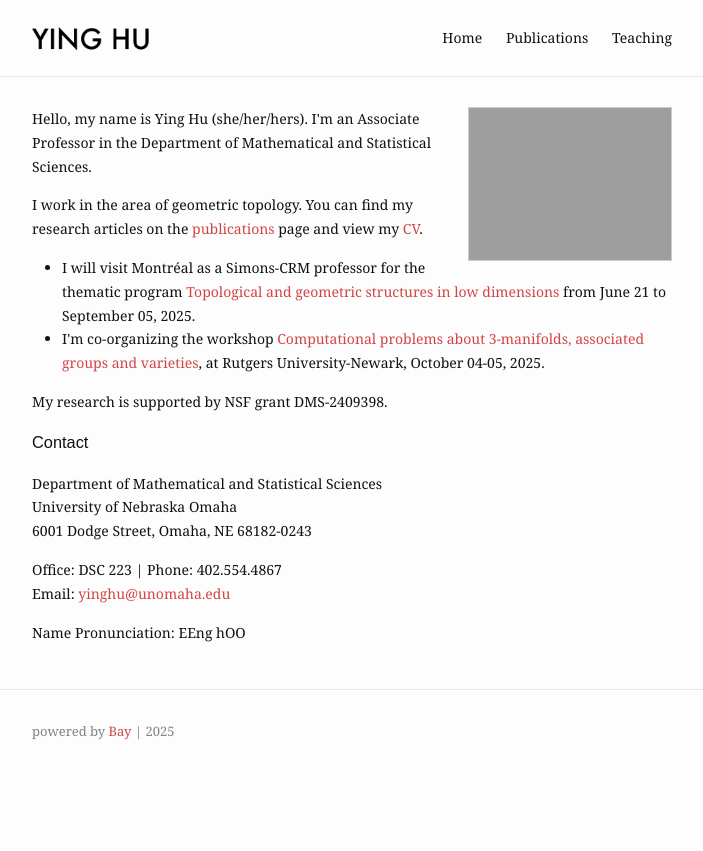
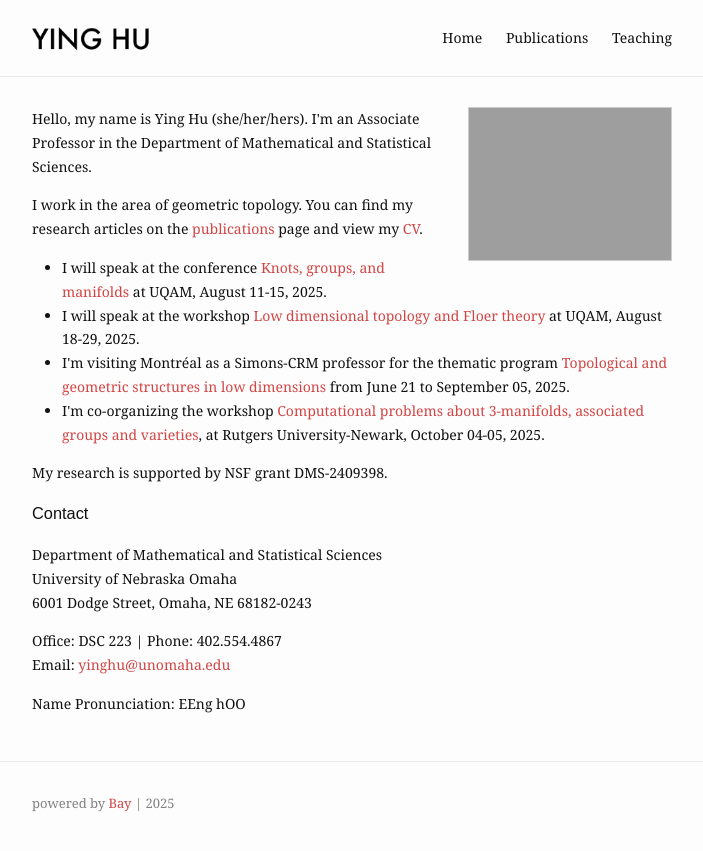
Before and after one commit to yinghu-math/yinghu-math.github.io, a Jekyll site: the page built from index.md, in a window 1280 px wide. Shown: the top 851 px of the page, without its empty margins (288-991 px from the left). Built offline with Jekyll 4.4.1, drawn with Linux system fonts in a browser that asks for light colours.

Commit message:
update homepage

```diff
--- a/index.md
+++ b/index.md
@@ -9,14 +9,12 @@ profile_picture:
 
 <p>I work in the area of geometric topology. You can find my research articles on the <a href="/research">publications</a> page and view my <a href="/assets/files/CV.pdf" target="_blank">CV</a>.</p>
 
-
 <ul>
-<!-- <li>I will speak at the conference <a href="https://sites.google.com/view/mwgt2025/overview?authuser=0">Midwest Panorama of Geometry and Topology</a>, at the University of Iowa in June 2025.</li> -->
-<li>I will visit Montréal as a Simons-CRM professor for the thematic program <a href="https://www.crmath.ca/en/activities/#/type/activity/id/3951">Topological and geometric structures in low dimensions</a> from June 21 to September 05, 2025.</li>
+<li>I will speak at the conference <a href="https://www.crmath.ca/en/activities/#/type/activity/id/4014"> Knots, groups, and manifolds </a> at UQAM, August 11-15, 2025.</li>
+<li>I will speak at the workshop <a href="https://www.crmath.ca/en/activities/#/type/activity/id/4015">Low dimensional topology and Floer theory</a> at UQAM, August 18-29, 2025.</li>
+<li>I'm visiting Montréal as a Simons-CRM professor for the thematic program <a href="https://www.crmath.ca/en/activities/#/type/activity/id/3951">Topological and geometric structures in low dimensions</a> from June 21 to September 05, 2025.</li>
 <li>I'm co-organizing the workshop <a href="https://sites.rutgers.edu/manifolds-groups-varieties/">Computational problems about 3-manifolds, associated groups and varieties</a>, at Rutgers University-Newark, October 04-05, 2025.</li>
 </ul>
-
-
 
 <p>My research is supported by NSF grant DMS-2409398.</p>
 
```
